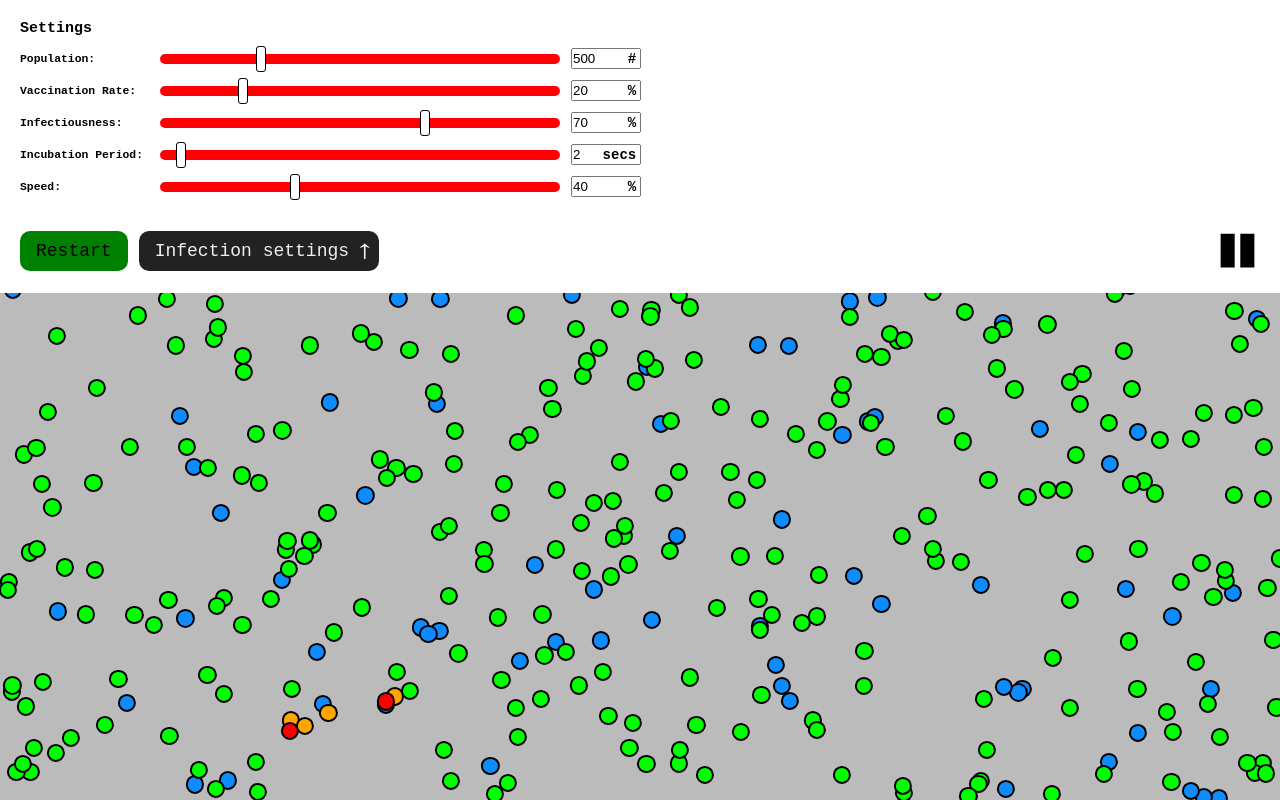
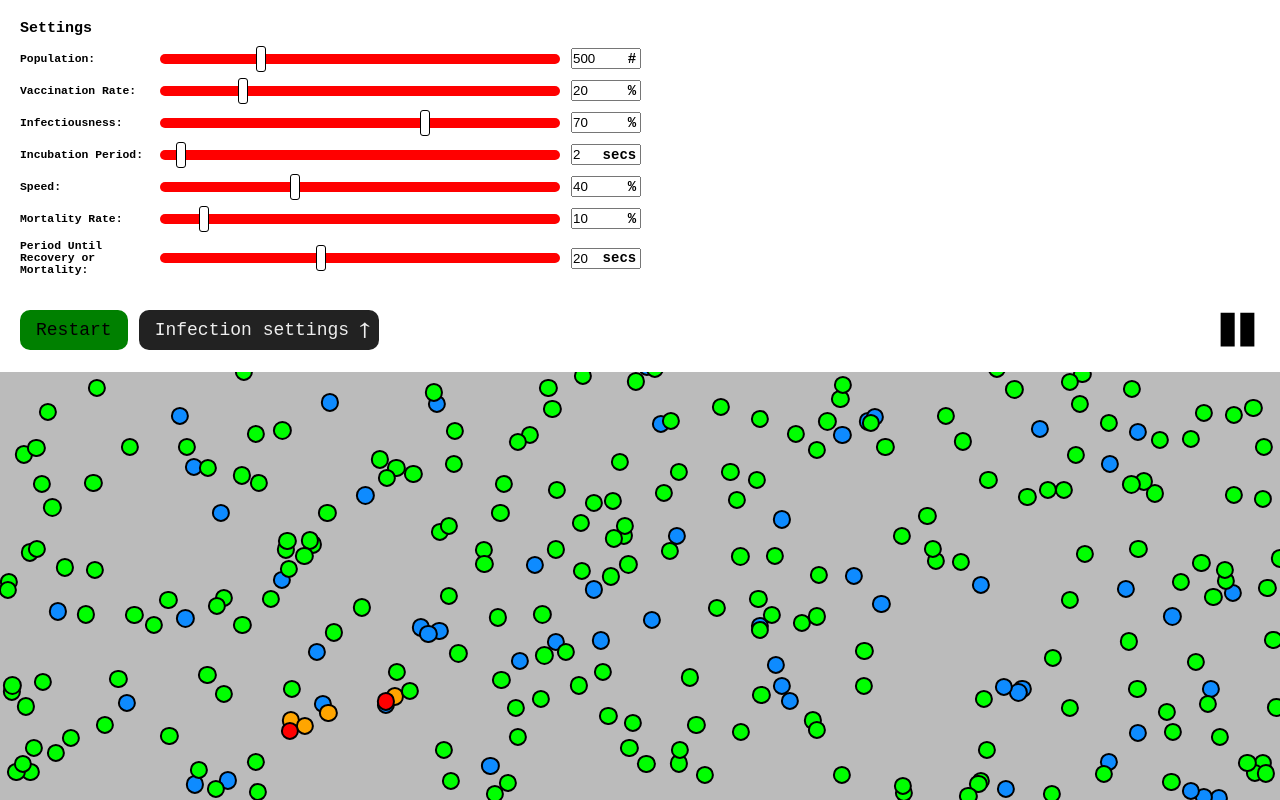
Before and after one commit to JamesCrowleyTech/infection-visualizer, a React (Create React App) app: page / in a window 1280 px wide. Built offline with nearby package versions, Linux system fonts and the light colour scheme.

Commit message:
Implemented mortality and recovery

```diff
--- a/src/App/App.css
+++ b/src/App/App.css
@@ -30,7 +30,7 @@ body {
     position: absolute;
     width: 100vw;
     padding: 2rem;
-    z-index: 1;
+    z-index: 10;
     background-color: rgba(255, 255, 255, 0.75);
     transition: background-color 0.1s, transform 0.4s;
 
@@ -131,16 +131,30 @@ body {
     border: 2px solid black;
     border-radius: 1000rem;
     transform: translate(-50%, -50%);
+    z-index: 4;
 }
 
 .node--vaccinated {
     background-color: rgb(14, 139, 255);
+    z-index: 2;
 }
 
 .node--incubating {
     background-color: orange;
+    z-index: 3;
 }
 
 .node--infected {
     background-color: #f00;
+    z-index: 5;
 }
+
+.node--recovered {
+    background-color: rgb(14, 38, 255);
+    z-index: 2;
+}
+
+.node--deceased {
+    background-color: rgb(36, 36, 36);
+    z-index: 1;
+}
--- a/src/App/App.js
+++ b/src/App/App.js
@@ -11,7 +11,7 @@ const initialState = {
     incubationPeriod: 2000,
     speed: 25,
     mortalityRate: 10,
-    timeUntilMortalityOrRecovery: 10000,
+    periodUntilMortalityOrRecovery: 20000,
 };
 
 const mainContext = createContext(initialState);
@@ -38,15 +38,19 @@ function App() {
             const pauseButton = document.getElementById("button-pause");
             const pauseButtonSvgPlay = document.getElementById("button-pause-svg--play");
             const pauseButtonSvgPause = document.getElementById("button-pause-svg--pause");
+            const mortalityRecoveryTracker = {};
             const incubationTimeTracker = {};
-            const incubationInterval = 184;
+            const incubationInterval = 200;
+            const mortalityRecoveryInterval = 200;
             let paused = false;
             const nodeIds = [];
             for (const node of nodes) nodeIds.push(node.id);
-
             const infectionMap = {};
-
-            // grid for hashing locations of nodes
+            let healthy = state.numberOfPeople - 1;
+            let incubating = 0;
+            let infected = 1;
+            let recovered = 0;
+            let deceased = 0;
 
             nodes.forEach(function (node) {
                 const topPos = Math.random() * 100;
@@ -61,6 +65,8 @@ function App() {
                 node.classList.remove("node--vaccinated");
                 node.classList.remove("node--incubating");
                 node.classList.remove("node--infected");
+                node.classList.remove("node--recovered");
+                node.classList.remove("node--deceased");
 
                 infectionMap[node.id] = new Set();
                 nodeIds.forEach(function (nodeId) {
@@ -77,6 +83,7 @@ function App() {
 
             if (vaccinatedPopulation < state.numberOfPeople) {
                 nodes[state.numberOfPeople - 1].classList.add("node--infected");
+                mortalityRecoveryTracker[nodes[state.numberOfPeople - 1].id] = state.periodUntilMortalityOrRecovery;
             }
 
             const degreesToRadians = Math.PI / 180;
@@ -85,6 +92,8 @@ function App() {
                 if (paused) return;
                 const movement = state.speed / 200;
                 nodes.forEach(function (node) {
+                    if (node.classList.contains("node--deceased")) return;
+
                     const parseFloatedTop = parseFloat(node.style.top);
                     const parseFloatedLeft = parseFloat(node.style.left);
 
@@ -170,6 +179,8 @@ function App() {
                     const classList = node.classList;
                     if (
                         classList.contains("node--vaccinated") ||
+                        classList.contains("node--recovered") ||
+                        classList.contains("node--deceased") ||
                         classList.contains("node--infected" || classList.contains("node--incubating"))
                     )
                         return;
@@ -234,6 +245,7 @@ function App() {
                             if (separation < nodeWidth) {
                                 if (state.incubationPeriod === 0) {
                                     node.classList.add("node--infected");
+                                    mortalityRecoveryTracker[node.id] = state.periodUntilMortalityOrRecovery;
                                 } else {
                                     node.classList.add("node--incubating");
                                     if (!incubationTimeTracker[node.id]) incubationTimeTracker[node.id] = state.incubationPeriod;
@@ -241,6 +253,20 @@ function App() {
                             }
                         }
                     }
+                });
+            };
+
+            const advanceNodeMortalityRecovery = function () {
+                if (paused) return;
+                Object.entries(mortalityRecoveryTracker).forEach(function ([key, value]) {
+                    value -= mortalityRecoveryInterval;
+                    if (value <= 0) {
+                        const node = document.getElementById(key);
+                        node.classList.remove("node--infected");
+                        if (state.mortalityRate / 100 > Math.random()) node.classList.add("node--deceased");
+                        else node.classList.add("node--recovered");
+                        delete mortalityRecoveryTracker[key];
+                    } else mortalityRecoveryTracker[key] -= mortalityRecoveryInterval;
                 });
             };
 
@@ -252,6 +278,7 @@ function App() {
                         const nodeToInfect = document.getElementById(key);
                         nodeToInfect.classList.remove("node--incubating");
                         nodeToInfect.classList.add("node--infected");
+                        mortalityRecoveryTracker[key] = state.periodUntilMortalityOrRecovery;
                         delete incubationTimeTracker[key];
                     } else incubationTimeTracker[key] -= incubationInterval;
                 });
@@ -275,6 +302,8 @@ function App() {
                 const newInfectionChance = +document.querySelector("#input--infectiousness").value;
                 const newIncubationPeriod = +document.querySelector("#input--incubation-period").value * 1000;
                 const newSpeed = +document.querySelector("#input--speed").value;
+                const newMortalityRate = +document.querySelector("#input--mortality-rate").value;
+                const newPeriodUntilMortalityOrRecovery = +document.querySelector("#input--mortality-recovery-period").value * 1000;
                 pauseButtonSvgPause.classList.remove("button-pause-svg--hidden");
                 pauseButtonSvgPlay.classList.add("button-pause-svg--hidden");
                 for (const key in incubationTimeTracker) delete incubationTimeTracker[key];
@@ -287,6 +316,8 @@ function App() {
                         infectionChance: newInfectionChance,
                         incubationPeriod: newIncubationPeriod,
                         speed: newSpeed,
+                        mortalityRate: newMortalityRate,
+                        periodUntilMortalityOrRecovery: newPeriodUntilMortalityOrRecovery,
                     },
                 });
             };
@@ -306,6 +337,7 @@ function App() {
             const moveNodesInterval = setInterval(moveNodes, 40);
             const handleOverlapsInterval = setInterval(handleOverlaps, 50);
             const incubateNodesInterval = setInterval(incubateNodes, incubationInterval);
+            const advanceNodeMortalityRecoveryInterval = setInterval(advanceNodeMortalityRecovery, mortalityRecoveryInterval);
             settingsButton.addEventListener("click", settingsHandler);
             restartButton.addEventListener("click", restartHandler);
             pauseButton.addEventListener("click", pauseButtonHandler);
@@ -314,6 +346,7 @@ function App() {
                 clearInterval(moveNodesInterval);
                 clearInterval(handleOverlapsInterval);
                 clearInterval(incubateNodesInterval);
+                clearInterval(advanceNodeMortalityRecoveryInterval);
                 pauseButton.addEventListener("click", pauseButtonHandler);
                 restartButton.removeEventListener("click", restartHandler);
                 settingsButton.removeEventListener("click", settingsHandler);
@@ -373,6 +406,24 @@ function App() {
                             inputId="input--speed"
                             unit="%"
                         ></Setting>
+                        <Setting
+                            title="Mortality Rate:"
+                            min="0"
+                            max="100"
+                            defaultValue="10"
+                            sliderId="slider--mortality-rate"
+                            inputId="input--mortality-rate"
+                            unit="%"
+                        ></Setting>
+                        <Setting
+                            title="Period Until Recovery or Mortality:"
+                            min="0"
+                            max="50"
+                            defaultValue="20"
+                            sliderId="slider--mortality-recovery-period"
+                            inputId="input--mortality-recovery-period"
+                            unit="secs"
+                        ></Setting>
                     </section>
                     <div className="buttons">
                         <button type="button" onClick={function () {}} className="selection__button" id="button-restart">
--- a/src/reducer.js
+++ b/src/reducer.js
@@ -2,7 +2,8 @@ import cloneDeep from "lodash.clonedeep";
 
 export default function reducer(state, action) {
     if (action.type === "SET_ALL_INFECTION_VALUES") {
-        const { numberOfPeople, infectionChance, vaxRate, incubationPeriod, speed } = action.payload;
+        const { numberOfPeople, infectionChance, vaxRate, incubationPeriod, speed, mortalityRate, periodUntilMortalityOrRecovery } =
+            action.payload;
         return {
             ...state,
             numberOfPeople,
@@ -10,6 +11,8 @@ export default function reducer(state, action) {
             vaxRate,
             incubationPeriod,
             speed,
+            mortalityRate,
+            periodUntilMortalityOrRecovery,
         };
     }
 }
```
